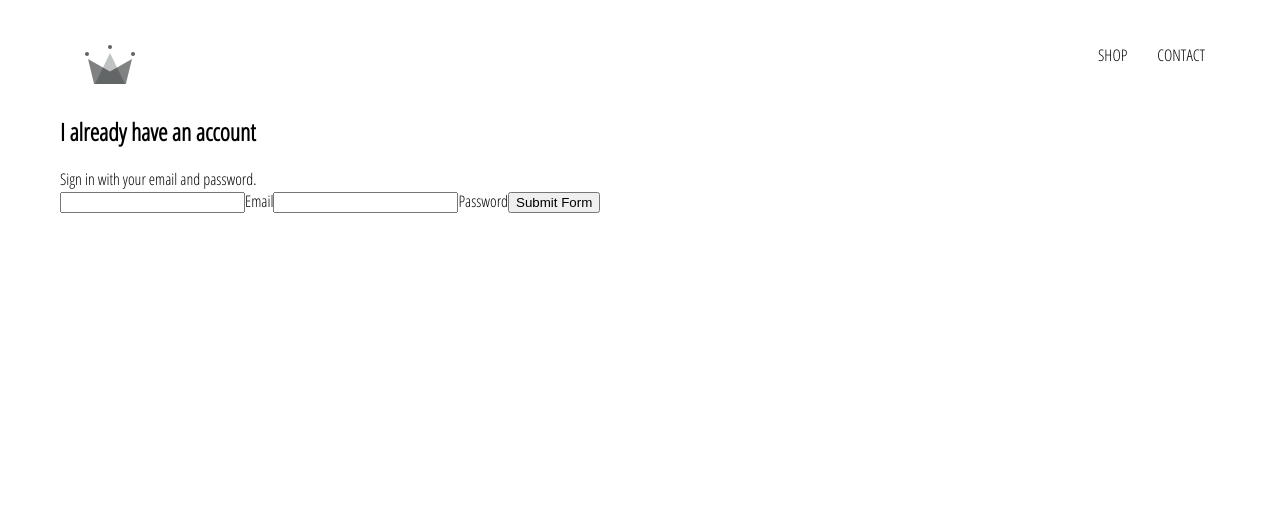
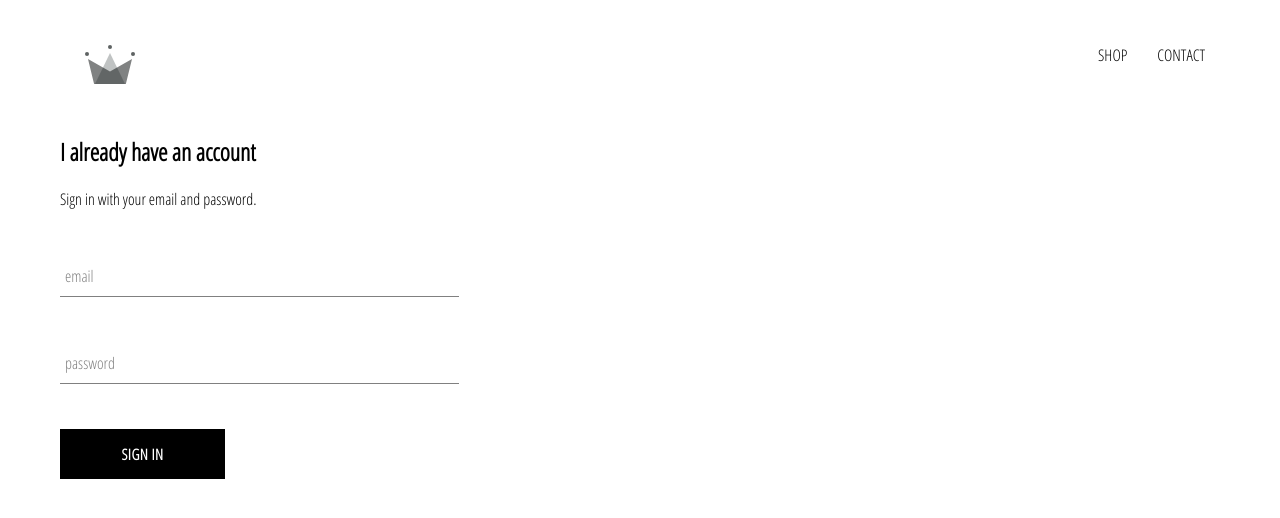
Before and after one commit to mounicasruthi/fashiva, a React (Create React App) app: page /signin in a window 1280 px wide. Shown: the top 518 px of the page. Built offline with nearby package versions, Linux system fonts and the light colour scheme; the HTML template or start-up script is replaced by a standard one.

Commit message:
added signin component

```diff
--- /dev/null
+++ b/src/components/custom-button/custom-button.component.jsx
@@ -0,0 +1,10 @@
+import React from "react";
+
+import './custom-button.styles.scss';
+
+const CustomButton = ({children, ...otherProps}) => (
+    <button className='custom-button'>
+        {children}
+    </button>
+)
+export default CustomButton;
--- /dev/null
+++ b/src/components/custom-button/custom-button.styles.scss
@@ -0,0 +1,22 @@
+.custom-button {
+    min-width: 165px;
+    width: auto;
+    height: 50px;
+    letter-spacing: 0.5px;
+    line-height: 50px;
+    padding: 0 35px 0 35px;
+    font-size: 15px;
+    background-color: black;
+    color: white;
+    text-transform: uppercase;
+    font-family: 'Open Sans Condensed';
+    font-weight: bolder;
+    border: none;
+    cursor: pointer;
+
+    &:hover {
+      background-color: white;
+      color: black;
+      border: 1px solid black;
+    }
+  }
--- /dev/null
+++ b/src/components/form-input/form-input.component.jsx
@@ -0,0 +1,19 @@
+import React from "react";
+import "./form-input.styles.scss";
+
+const FormInput = ({ handleChange, label, ...otherProps }) => (
+  <div className="group">
+    <input className='form-input' onChange={handleChange} {...otherProps} />
+    {label ? (
+      <label
+        className={`${
+          otherProps.value.length ? "shrink" : ""
+        } form-input-label`}
+      >
+        {label}
+      </label>
+    ) : null}
+  </div>
+);
+
+export default FormInput;
--- /dev/null
+++ b/src/components/form-input/form-input.styles.scss
@@ -0,0 +1,54 @@
+$sub-color: grey;
+$main-color: black;
+
+@mixin shrinkLabel {
+  top: -14px;
+  font-size: 12px;
+  color: $main-color;
+}
+
+.group {
+  position: relative;
+  margin: 45px 0;
+
+  .form-input {
+    background: none;
+    background-color: white;
+    color: $sub-color;
+    font-size: 18px;
+    padding: 10px 10px 10px 5px;
+    display: block;
+    width: 100%;
+    border: none;
+    border-radius: 0;
+    border-bottom: 1px solid $sub-color;
+    margin: 25px 0;
+
+    &:focus {
+      outline: none;
+    }
+
+    &:focus ~ .form-input-label {
+      @include shrinkLabel();
+    }
+  }
+
+  input[type='password'] {
+    letter-spacing: 0.3em;
+  }
+
+  .form-input-label {
+    color: $sub-color;
+    font-size: 16px;
+    font-weight: normal;
+    position: absolute;
+    pointer-events: none;
+    left: 5px;
+    top: 10px;
+    transition: 300ms ease all;
+
+    &.shrink {
+      @include shrinkLabel();
+    }
+  }
+}
--- a/src/components/sign-in/sign-in.component.jsx
+++ b/src/components/sign-in/sign-in.component.jsx
@@ -1,46 +1,61 @@
-import React from 'react';
-import './sign-in.styles.scss';
+import React from "react";
+
+import FormInput from "../form-input/form-input.component";
+import CustomButton from "../custom-button/custom-button.component";
+
+import "./sign-in.styles.scss";
 
 class SignIn extends React.Component {
-    constructor(props)
-    {
+  constructor(props) {
     super(props);
 
     this.state = {
-            email: '',
-            password: ''
+      email: "",
+      password: "",
+    };
+  }
+
+  handleSubmit = (event) => {
+    event.preventDefault();
+
+    this.setState({ email: "", password: "" });
   };
 
-    }
+  handleChange = (event) => {
+    const { value, name } = event.target;
 
-    handleSubmit = event => {
-        event.preventDefault();
-
-        this.setState({email: '', password: ''})
-    }
-
-    handleChange = event => {
-        const {value, name} = event.target;
-
-        this.setState({ [name]: value})
-    }
+    this.setState({ [name]: value });
+  };
 
   render() {
-        return(
-            <div className='sign-in'>
+    return (
+      <div className="sign-in">
         <h2>I already have an account</h2>
         <span> Sign in with your email and password.</span>
 
         <form onSubmit={this.handleSubmit}>
-                    <input name="email" type="email" value={this.state.email} onChange={this.handleChange} required />
-                    <label>Email</label>
-                    <input name="password" type="password" value={this.state.password} onChange={this.handleChange} required />
-                    <label>Password</label>
-                    <input type='submit' value='Submit Form' />
+          <FormInput
+            name="email"
+            type="email"
+            value={this.state.email}
+            label="email"
+            handleChange={this.handleChange}
+            required
+          />
+
+          <FormInput
+            name="password"
+            type="password"
+            value={this.state.password}
+            label="password"
+            handleChange={this.handleChange}
+            required
+          />
+
+          < CustomButton type="submit" value="Submit Form">SIGN IN</CustomButton>
         </form>
       </div>
-        )
+    );
   }
-
 }
 export default SignIn;
--- a/src/components/sign-in/sign-in.styles.scss
+++ b/src/components/sign-in/sign-in.styles.scss
@@ -0,0 +1,9 @@
+.sign-in {
+    width: 30vw;
+    display: flex;
+    flex-direction: column;
+
+    .title {
+        margin: 10px 0;
+    }
+}
```
Lines whose indentation alone changed are shown as unchanged.
